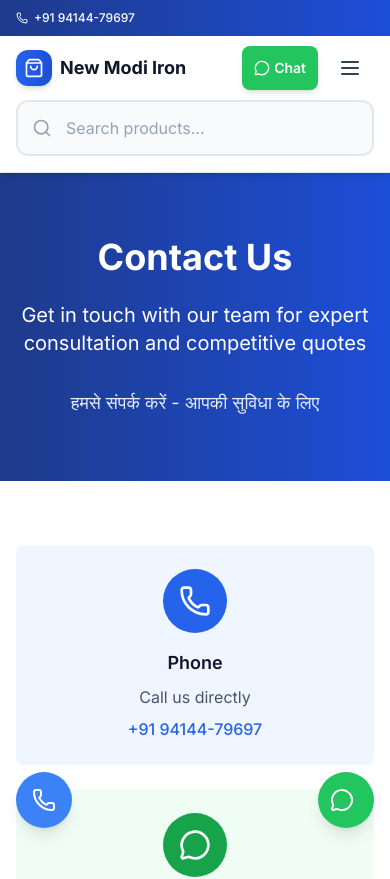
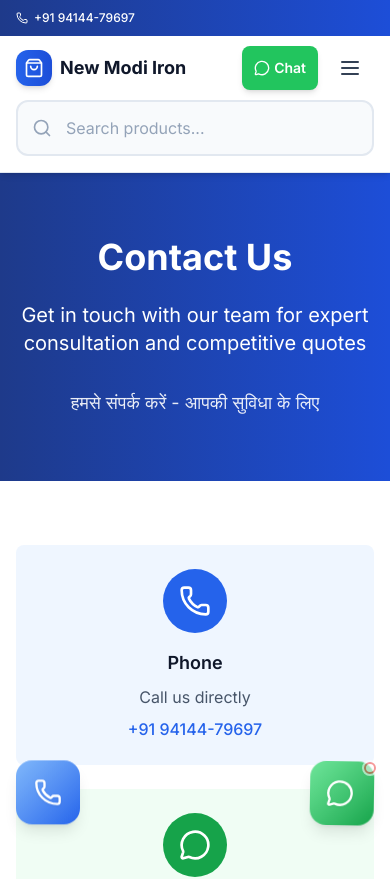
Before and after one commit to X-MOD-I/modi-ecomm-web, a Next.js app: page /contact in a window 390 px wide. Shown: the top 879 px of the page. Built offline with nearby package versions, Linux system fonts and the light colour scheme.

Commit message:
Add new animation utilities to Tailwind configuration for 'breathe', 'gentle-bounce', and 'float'. Update inquiry messages in ContactPage, ProductsPage, and InquiryForm for consistent HTML entity usage.

```diff
--- a/src/app/contact/page.tsx
+++ b/src/app/contact/page.tsx
@@ -105,7 +105,7 @@
             <div>
               <h2 className="text-3xl font-bold mb-6 text-gray-900">Send Us a Message</h2>
               <p className="text-lg text-gray-600 mb-8">
-                Fill out the form below and we&apos;ll get back to you within 24 hours with a detailed quote and consultation.
+                Fill out the form below and we'll get back to you within 24 hours with a detailed quote and consultation.
               </p>
               <InquiryForm />
             </div>
--- a/src/app/products/page.tsx
+++ b/src/app/products/page.tsx
@@ -66,7 +66,7 @@
 
   // WhatsApp message generator
   const generateWhatsAppMessage = (product: any) => {
-    const message = `Hi! I&apos;m interested in ${product.name} (₹${product.price.toLocaleString()}). Can you provide more details and availability?`
+    const message = `Hi! I'm interested in ${product.name} (₹${product.price.toLocaleString()}). Can you provide more details and availability?`
     return `https://wa.me/919414479697?text=${encodeURIComponent(message)}`
   }
 
--- a/src/components/InquiryForm.tsx
+++ b/src/components/InquiryForm.tsx
@@ -83,7 +83,7 @@
         </div>
         <h3 className="text-lg font-semibold text-green-800 mb-2">Thank You!</h3>
         <p className="text-green-700">
-          Your inquiry has been submitted. We&apos;ll get back to you within 24 hours.
+          Your inquiry has been submitted. We'll get back to you within 24 hours.
         </p>
       </div>
     )
--- a/src/components/WhatsAppFloat.tsx
+++ b/src/components/WhatsAppFloat.tsx
@@ -1,10 +1,11 @@
 'use client'
 
+import { useState } from 'react'
 import { MessageCircle, Phone } from 'lucide-react'
 
 export default function WhatsAppFloat() {
   const whatsappNumber = "919414479697"
-  const defaultMessage = "Hello! I&apos;m interested in your pipe fittings, C.P. fittings, tiles and sanitary products. Could you please help me?"
+  const defaultMessage = "Hello! I'm interested in your pipe fittings, C.P. fittings, tiles and sanitary products. Could you please help me?"
 
   const handleWhatsAppClick = () => {
     const whatsappUrl = `https://wa.me/${whatsappNumber}?text=${encodeURIComponent(defaultMessage)}`
@@ -13,29 +14,60 @@
 
   return (
     <>
-      {/* Mobile-optimized WhatsApp Float */}
-      <div className="fixed bottom-4 right-4 sm:bottom-6 sm:right-6 z-50 group">
+      {/* Smart Floating Contact Hub */}
+      <div className="fixed bottom-4 right-4 sm:bottom-6 sm:right-6 z-50">
+        {/* Main Hub Container */}
+        <div className="space-y-3">
+
+          {/* WhatsApp Button - Always Visible */}
+          <div className="group relative">
+            {/* Notification Badge */}
+            <div className="absolute -top-1 -right-1 w-4 h-4 bg-red-500 rounded-full border-2 border-white flex items-center justify-center z-10 animate-pulse">
+              <div className="w-2 h-2 bg-white rounded-full"></div>
+            </div>
+
             <button
               onClick={handleWhatsAppClick}
-          className="bg-green-500 hover:bg-green-600 text-white p-3 sm:p-4 rounded-full shadow-lg hover:shadow-xl transition-colors duration-200 will-change-transform"
+              className="relative bg-gradient-to-br from-green-400 to-green-600 hover:from-green-500 hover:to-green-700 text-white p-4 sm:p-5 rounded-2xl shadow-lg hover:shadow-2xl transition-all duration-300 will-change-transform backdrop-blur-sm bg-opacity-90 group-hover:scale-105 animate-float hover:animate-breathe focus:outline-none focus:ring-4 focus:ring-green-300 focus:ring-opacity-50 active:scale-95"
               title="Chat with us on WhatsApp"
-          style={{ minWidth: '56px', minHeight: '56px' }}
+              style={{
+                minWidth: '64px',
+                minHeight: '64px'
+              }}
+              aria-label="Contact us via WhatsApp - Usually replies instantly"
+              role="button"
+              tabIndex={0}
             >
-          <MessageCircle className="w-6 h-6 sm:w-7 sm:h-7" />
+              {/* Gradient Overlay */}
+              <div className="absolute inset-0 bg-gradient-to-br from-white/20 to-transparent rounded-2xl"></div>
+
+              <MessageCircle className="w-7 h-7 sm:w-8 sm:h-8 relative z-10 drop-shadow-sm" />
+
+              {/* Ripple Effect */}
+              <div className="absolute inset-0 rounded-2xl bg-white/30 scale-0 group-hover:scale-100 opacity-0 group-hover:opacity-100 transition-all duration-300"></div>
+
+              {/* Pulse Ring for Attention */}
+              <div className="absolute inset-0 rounded-2xl border-2 border-green-300 animate-ping opacity-20"></div>
             </button>
 
-        {/* Mobile-friendly Tooltip */}
-        <div className="hidden sm:block absolute bottom-full right-0 mb-2 px-3 py-2 bg-gray-800 text-white text-sm rounded-lg opacity-0 group-hover:opacity-100 transition-opacity duration-300 whitespace-nowrap pointer-events-none">
-          Chat with us on WhatsApp
-          <div className="absolute top-full right-4 w-0 h-0 border-l-4 border-r-4 border-t-4 border-transparent border-t-gray-800"></div>
+            {/* Enhanced Tooltip */}
+            <div className="hidden lg:block absolute bottom-full right-0 mb-3 px-4 py-3 bg-gray-900/90 backdrop-blur-md text-white text-sm rounded-xl opacity-0 group-hover:opacity-100 transition-all duration-300 whitespace-nowrap pointer-events-none shadow-2xl border border-white/10 transform -translate-y-2 group-hover:translate-y-0">
+              <div className="flex items-center gap-2">
+                <div className="w-2 h-2 bg-green-400 rounded-full animate-pulse"></div>
+                <span className="font-medium">Chat with us on WhatsApp</span>
+              </div>
+              <div className="text-xs text-gray-300 mt-1">Usually replies instantly</div>
+
+              {/* Modern Arrow */}
+              <div className="absolute top-full right-4 w-0 h-0 border-l-8 border-r-8 border-t-8 border-transparent border-t-gray-900/90"></div>
             </div>
           </div>
 
-      {/* Mobile Call Button */}
-      <div className="fixed bottom-4 left-4 sm:hidden z-40">
+          {/* Phone Button for Desktop */}
+          <div className="hidden sm:block group relative">
             <a
               href="tel:+919414479697"
-          className="block bg-blue-500 hover:bg-blue-600 text-white p-3 rounded-full shadow-lg hover:shadow-xl transition-colors duration-200 will-change-transform"
+              className="relative block bg-gradient-to-br from-blue-400 to-blue-600 hover:from-blue-500 hover:to-blue-700 text-white p-3 sm:p-4 rounded-2xl shadow-lg hover:shadow-2xl transition-all duration-300 will-change-transform backdrop-blur-sm bg-opacity-90 hover:scale-105 focus:outline-none focus:ring-4 focus:ring-blue-300 focus:ring-opacity-50 active:scale-95"
               title="Call us directly"
               style={{
                 minWidth: '56px',
@@ -44,8 +76,47 @@
                 alignItems: 'center',
                 justifyContent: 'center'
               }}
+              aria-label="Call us directly - Phone: +91 94144-79697"
+              role="link"
             >
-          <Phone className="w-6 h-6" />
+              <div className="absolute inset-0 bg-gradient-to-br from-white/20 to-transparent rounded-2xl"></div>
+              <Phone className="w-6 h-6 relative z-10 drop-shadow-sm" />
+
+              {/* Pulse Ring */}
+              <div className="absolute inset-0 rounded-2xl border-2 border-blue-300 animate-ping opacity-20"></div>
+            </a>
+
+            {/* Phone Tooltip */}
+            <div className="hidden lg:block absolute bottom-full right-0 mb-2 px-3 py-2 bg-gray-900/90 backdrop-blur-md text-white text-xs rounded-lg opacity-0 group-hover:opacity-100 transition-all duration-300 whitespace-nowrap pointer-events-none shadow-xl border border-white/10">
+              Call: +91 94144-79697
+            </div>
+          </div>
+        </div>
+      </div>
+
+      {/* Mobile-Only Call Button */}
+      <div className="fixed bottom-4 left-4 sm:hidden z-40">
+        <a
+          href="tel:+919414479697"
+          className="relative block bg-gradient-to-br from-blue-400 to-blue-600 hover:from-blue-500 hover:to-blue-700 text-white p-4 rounded-2xl shadow-lg hover:shadow-2xl transition-all duration-300 will-change-transform backdrop-blur-sm bg-opacity-90 hover:scale-105 animate-gentle-bounce focus:outline-none focus:ring-4 focus:ring-blue-300 focus:ring-opacity-50 active:scale-95"
+          title="Call us directly"
+          style={{
+            minWidth: '64px',
+            minHeight: '64px',
+            display: 'flex',
+            alignItems: 'center',
+            justifyContent: 'center'
+          }}
+          aria-label="Call us directly - Phone: +91 94144-79697"
+          role="link"
+        >
+          {/* Gradient Overlay */}
+          <div className="absolute inset-0 bg-gradient-to-br from-white/20 to-transparent rounded-2xl"></div>
+
+          <Phone className="w-7 h-7 relative z-10 drop-shadow-sm" />
+
+          {/* Pulse Ring */}
+          <div className="absolute inset-0 rounded-2xl border-2 border-blue-300 animate-ping opacity-20"></div>
         </a>
       </div>
     </>
--- a/tailwind.config.ts
+++ b/tailwind.config.ts
@@ -106,6 +106,9 @@
         'slide-up': 'slideUp 0.3s ease-out',
         'slide-down': 'slideDown 0.3s ease-out',
         'scale-in': 'scaleIn 0.2s ease-out',
+        'breathe': 'breathe 3s ease-in-out infinite',
+        'gentle-bounce': 'gentleBounce 2s ease-in-out infinite',
+        'float': 'float 3s ease-in-out infinite',
       },
       keyframes: {
         fadeIn: {
@@ -123,6 +126,19 @@
         scaleIn: {
           '0%': { transform: 'scale(0.95)', opacity: '0' },
           '100%': { transform: 'scale(1)', opacity: '1' },
+        },
+        breathe: {
+          '0%, 100%': { transform: 'scale(1)' },
+          '50%': { transform: 'scale(1.05)' },
+        },
+        gentleBounce: {
+          '0%, 100%': { transform: 'translateY(0px)' },
+          '50%': { transform: 'translateY(-4px)' },
+        },
+        float: {
+          '0%, 100%': { transform: 'translateY(0px) rotate(0deg)' },
+          '33%': { transform: 'translateY(-3px) rotate(1deg)' },
+          '66%': { transform: 'translateY(3px) rotate(-1deg)' },
         },
       },
       aspectRatio: {
```
Lines whose indentation alone changed are shown as unchanged.
